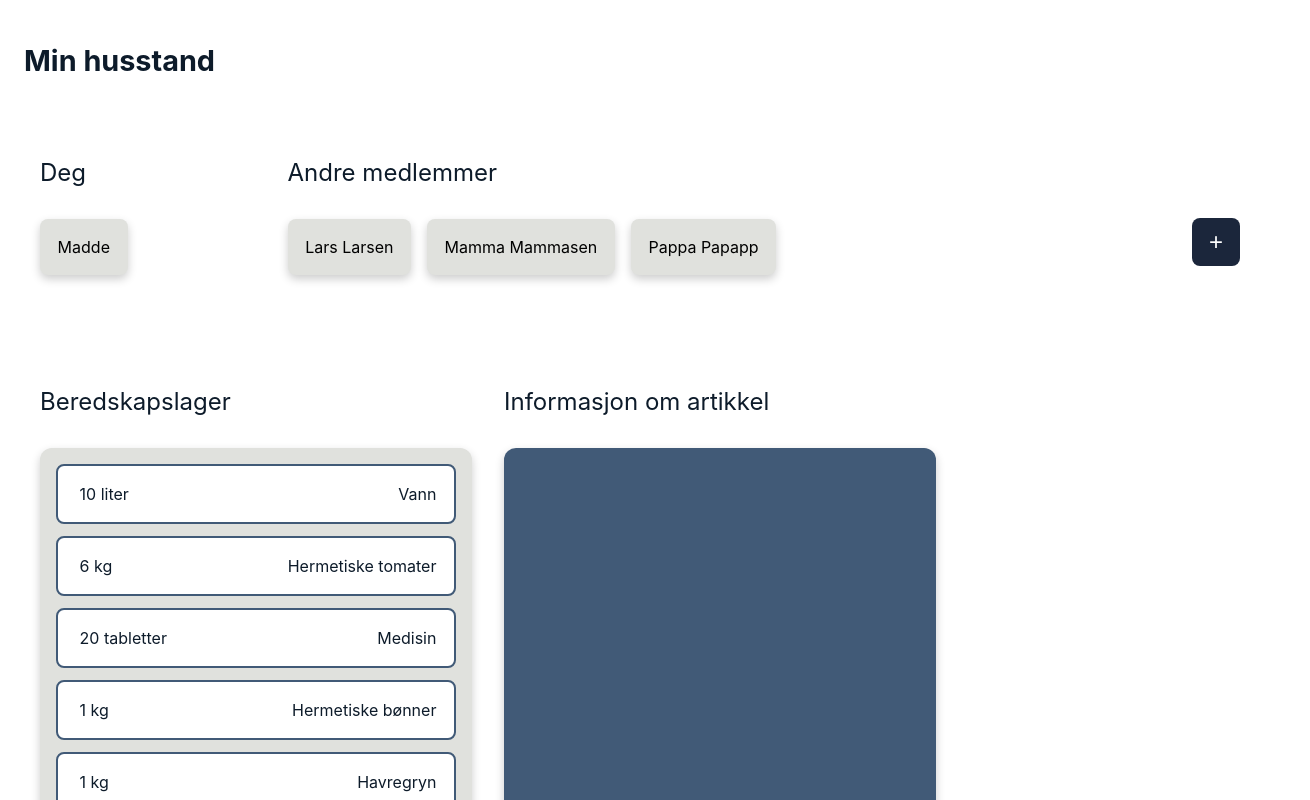
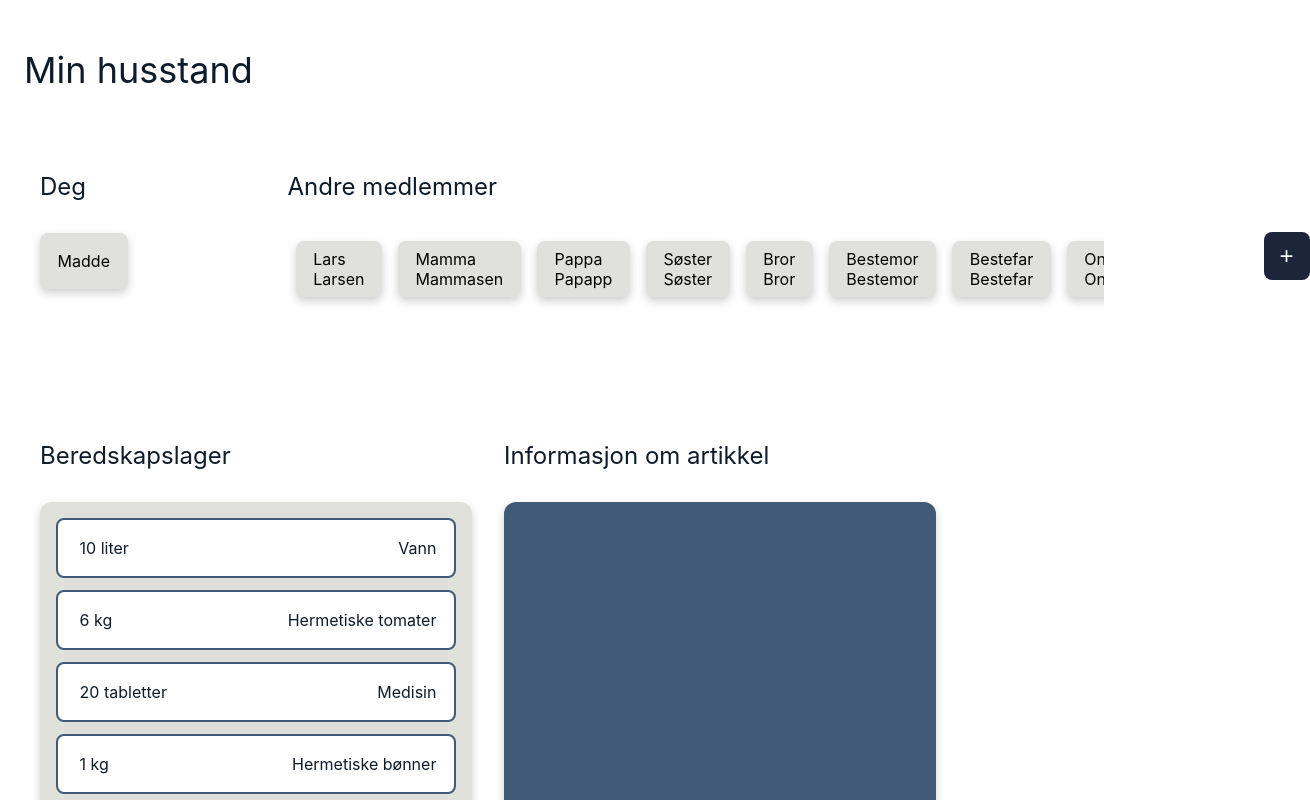
Before and after one commit to NTNU-IDI/scrum-project-2025-team11, a Vue app in the folder frontend/: page /household in a window 1280 px wide. Shown: the top 800 px of the page, 1310 px wide, since content can reach past the window. Built offline with nearby package versions, Linux system fonts and the light colour scheme; the HTML template or start-up script is replaced by a standard one.

Commit message:
Scrollbar for members

```diff
--- a/frontend/src/components/household/ViewMembersComponent.vue
+++ b/frontend/src/components/household/ViewMembersComponent.vue
@@ -10,6 +10,19 @@ const householdMembers = ref([
     { id: 1, name: 'Lars Larsen' },
     { id: 2, name: 'Mamma Mammasen' },
     { id: 3, name: 'Pappa Papapp' },
+    { id: 4, name: 'Søster Søster' },
+    { id: 5, name: 'Bror Bror' },
+    { id: 6, name: 'Bestemor Bestemor' },
+    { id: 7, name: 'Bestefar Bestefar' },
+    { id: 8, name: 'Onkel Onkel' },
+    { id: 9, name: 'Tante Tante' },
+    { id: 10, name: 'Fetter Fetter' },
+    { id: 11, name: 'Kusine Kusine' },
+    { id: 12, name: 'Sønn Sønn' },
+    { id: 13, name: 'Datter Datter' },
+    { id: 14, name: 'Barnebarn Barnebarn' },
+    { id: 15, name: 'Oldefar Oldefar' },
+    { id: 16, name: 'Oldemor Oldemor' },
 ]);
 
 const addMember = () => {
@@ -63,6 +76,11 @@ const addMember = () => {
         display: flex;
         flex-direction: row;
         gap: 1rem;
+        overflow-x: auto;
+        max-width: 50rem;
+        height: 5rem;
+        padding: 0.5rem;
+        scrollbar-width: thin;
     }
 
     .article-card {
--- a/frontend/src/views/household/HouseholdView.vue
+++ b/frontend/src/views/household/HouseholdView.vue
@@ -51,6 +51,11 @@ const toggleNewMemberBox = () => {
 		gap: 2rem;
 		padding: 1rem;
 	}
+
+	h1 {
+		font-size: var(--font-size-xxlarge);
+		font-weight: normal;
+	}
 	.items-container {
 		display: flex;
 		flex-direction: row;
```
